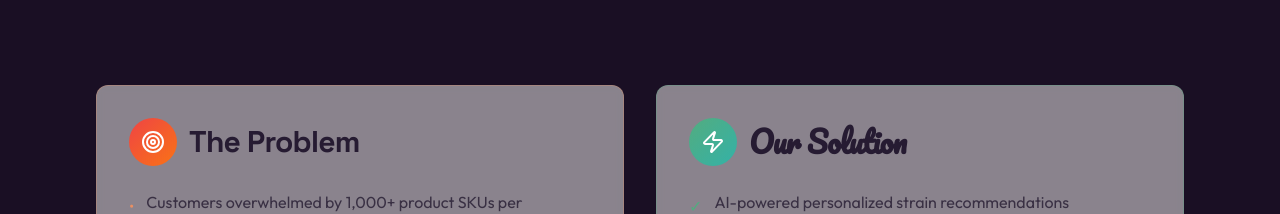
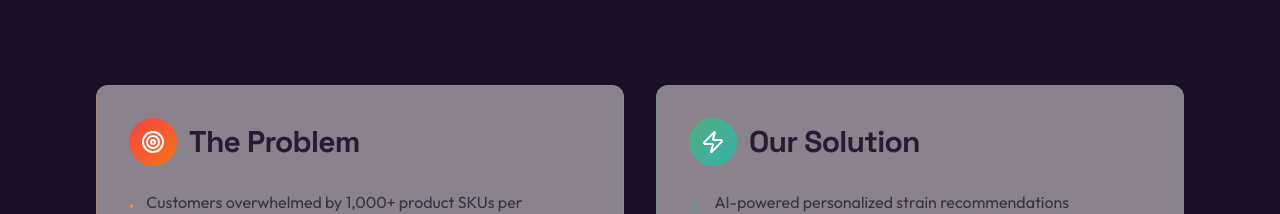
Before and after one commit to prim007/cuddles-smart-budtender-ai, a React (Vite) app: page /investment-deck in a window 1280 px wide. Shown: the part 960-1174 px from the top of the page. Built offline with nearby package versions, Linux system fonts and the light colour scheme; no server answers; what @lovable.dev/cloud-auth-js would draw is missing.

Commit message:
Preceding changes

```diff
--- a/src/pages/InvestmentDeck.tsx
+++ b/src/pages/InvestmentDeck.tsx
@@ -138,7 +138,7 @@ const InvestmentDeck = () => {
                 <div className="w-12 h-12 rounded-full bg-gradient-to-br from-hippie-green to-hippie-blue flex items-center justify-center">
                   <Zap className="w-6 h-6 text-white" />
                 </div>
-                <h2 className="text-3xl font-groovy text-foreground">Our Solution</h2>
+                <h2 className="text-3xl font-display font-bold text-foreground">Our Solution</h2>
               </div>
               <ul className="space-y-4 text-foreground/80">
                 <li className="flex gap-3">
```
